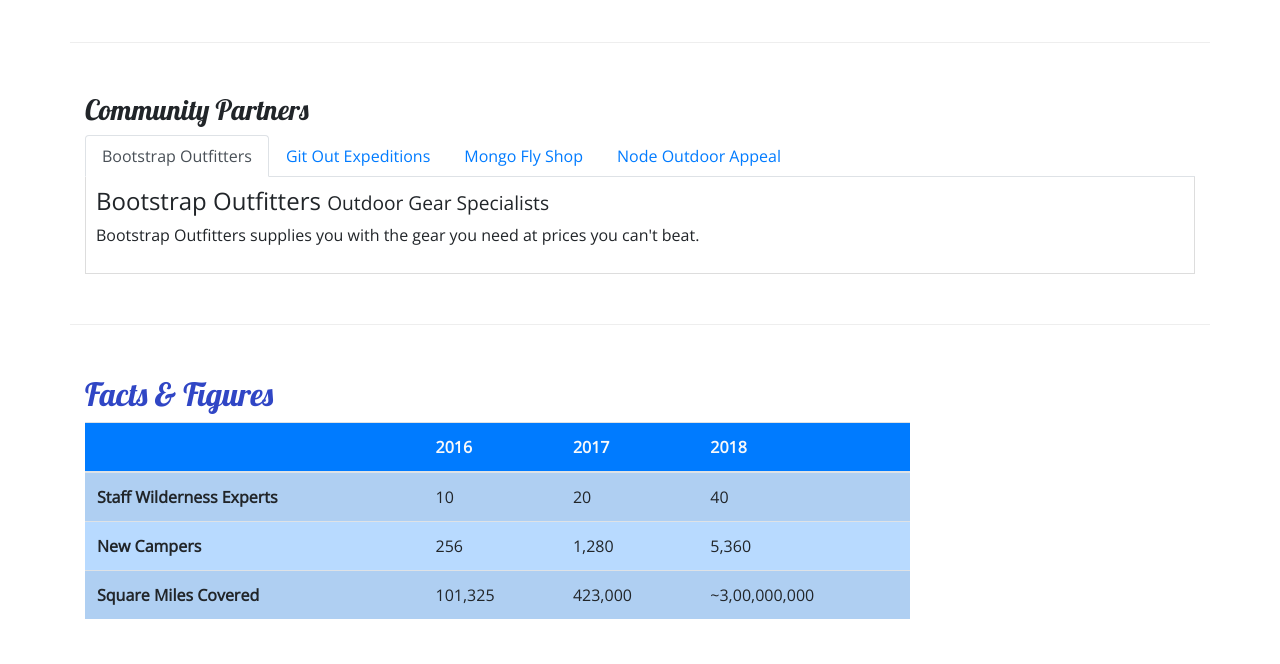
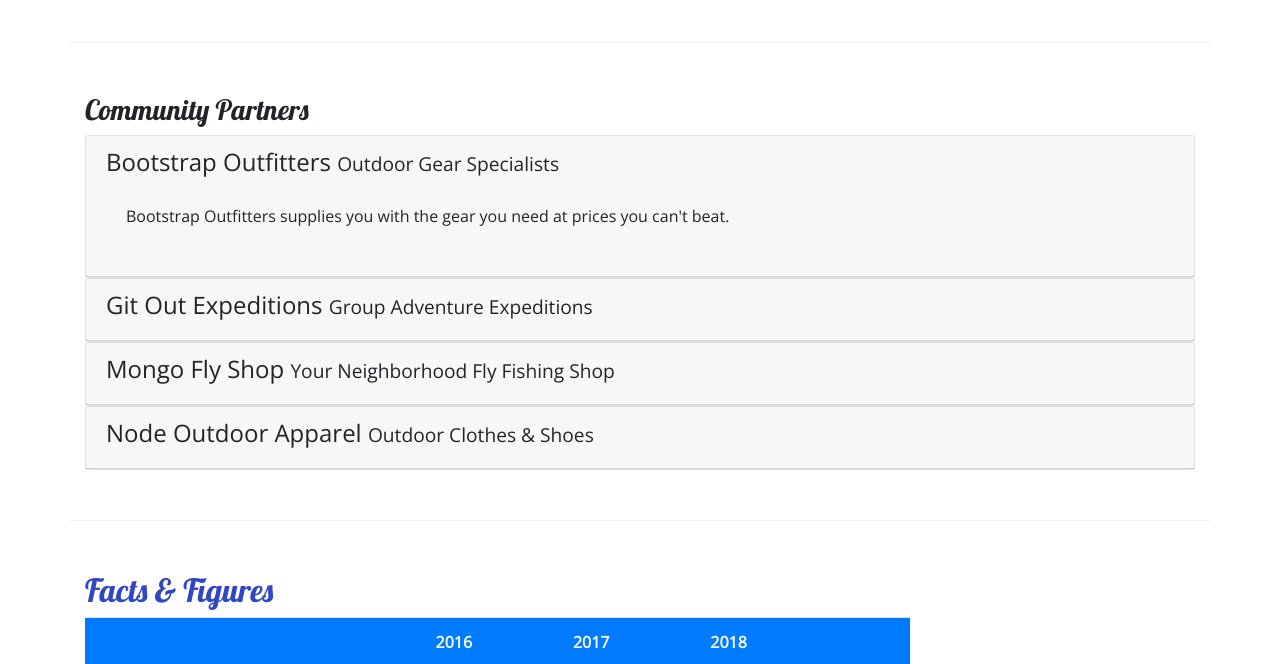
Before and after one commit to ErwinWoz/nucamp-bootstrap, a website: page aboutus.html in a window 1280 px wide. Shown: the part 780-1444 px from the top of the page. Drawn offline with nearby package versions, Linux system fonts and the light colour scheme.

Commit message:
added Accordion

```diff
--- a/aboutus.html
+++ b/aboutus.html
@@ -100,28 +100,53 @@
         <div class="row row-content">
             <div class="col">
                 <h3>Community Partners</h3>
-                <ul class="nav nav-tabs">
-                    <li class="nav-item"><a class="nav-link active" href="#bootstrap" role="tab" data-toggle="tab">Bootstrap Outfitters</a></li>
-                    <li class="nav-item"><a class="nav-link" href="#git" role="tab" data-toggle="tab">Git Out Expeditions</a></li>
-                    <li class="nav-item"><a class="nav-link" href="#mongo" role="tab" data-toggle="tab">Mongo Fly Shop</a></li>
-                    <li class="nav-item"><a class="nav-link" href="#node" role="tab" data-toggle="tab">Node Outdoor Appeal</a></li>
-                </ul>
-                <div class="tab-content">
-                    <div role="tabpanel" class="tab-pane fade show active" id="bootstrap">
-                        <h4>Bootstrap Outfitters <small>Outdoor Gear Specialists</small></h4>
-                        <p class="d-none d-sm-block">Bootstrap Outfitters supplies you with the gear you need at prices you can't beat.</p>
+                <div id="accordion">
+                    <div class="card">
+                        <div role="tab" class="card-header">
+                            <h4>
+                                <a data-toggle="collapse" data-target="#bootstrap">Bootstrap Outfitters <small>Outdoor Gear Specialists</small></a>
+                            </h4>
+                            <div class="collapse show" id="bootstrap" data-parent="#accordion">
+                                <div class="card-body">
+                                    <p class="d-none d-sm-block">Bootstrap Outfitters supplies you with the gear you need at prices you can't beat.</p>
+                                </div>
+                            </div>
+                        </div>
                     </div>
-                    <div role="tabpanel" class="tab-pane fade" id="git">
-                        <h4>Git Out Expeditions <small>Group Adventure Expeditions</small></h4>
-                        <p class="d-none d-sm-block">Join Git Out Expeditions to explore new horizons with a group of other adventurers!</p>
+                    <div class="card">
+                        <div role="tab" class="card-header">
+                            <h4>
+                                <a class="collapsed" data-toggle="collapse" data-target="#git">Git Out Expeditions <small>Group Adventure Expeditions</small></a></h4>
+                            <div class="collapse" id="git" data-parent="#accordion">
+                                <div class="card-body">
+                                    <p class="d-none d-sm-block">Join Git Out Expeditions to explore new horizons with a group of other adventurers!</p>
+                                </div>
+                            </div>
+                        </div>
                     </div>
-                    <div role="tabpanel" class="tab-pane fade" id="mongo">
-                        <h4>Mongo Fly Shop <small>Your Neighborhood Fly Fishing Shop</small></h4>
-                        <p class="d-none d-sm-block">Need a new fishing pole, a tacklebox, or flies of all kinds? Stop by Mongo Fly Shop.</p>
+                    <div class="card">
+                        <div role="tab" class="card-header">
+                            <h4>
+                                <a class="collapsed" data-toggle="collapse" data-target="#mongo">Mongo Fly Shop <small>Your Neighborhood Fly Fishing Shop</small></a>
+                            </h4>
+                            <div class="collapse" id="mongo" data-parent="#accordion">
+                                <div class="card-body">
+                                    <p class="d-none d-sm-block">Need a new fishing pole, a tacklebox, or flies of all kinds? Stop by Mongo Fly Shop.</p>
+                                </div>
+                            </div>
+                        </div>
                     </div>
-                    <div role="tabpanel" class="tab-pane fade" id="node">
-                        <h4>Node Outdoor Apparel <small>Outdoor Clothes & Shoes</small></h4>
-                        <p class="d-none d-sm-block">From polar fleeces to swimsuits, hiking boots to waders, a visit to Node will be sure to get you covered.</p>
+                    <div class="card">
+                        <div role="tab" class="card-header">
+                            <h4>
+                                <a class="collapsed" data-toggle="collapse" data-target="#node">Node Outdoor Apparel <small>Outdoor Clothes & Shoes</small></a>
+                            </h4>
+                            <div class="collapse" id="node" data-parent="#accordion">
+                                <div class="card-body">
+                                    <p class="d-none d-sm-block">From polar fleeces to swimsuits, hiking boots to waders, a visit to Node will be sure to get you covered.</p>
+                                </div>
+                            </div>
+                        </div>
                     </div>
                 </div>
             </div>
--- a/css/styles.css
+++ b/css/styles.css
@@ -35,9 +35,3 @@ header h2 {
 .navbar {
     background-color: #901CAD;
 }
-
-.tab-content {
-    border: 1px solid #DDD;
-    border-top: none;
-    padding: 10px;
-}
```
